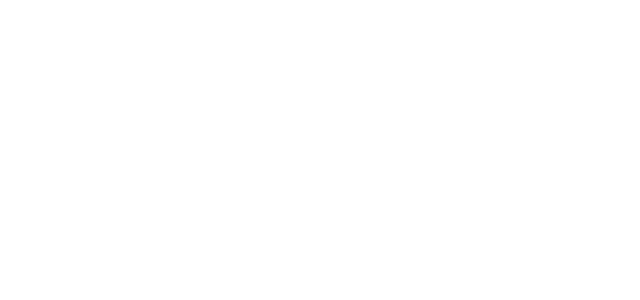
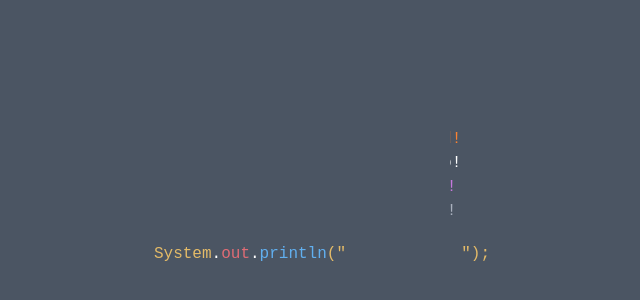
Before and after one commit to highpriesst/portfolio, a Next.js app: page /allWorks in a window 1280 px wide. Shown: the part 146-446 px from the top of the page, without its empty margins (318-958 px from the left). Built offline with nearby package versions, Linux system fonts and the light colour scheme.

Commit message:
trying to style new component

```diff
--- a/pages/allWorks.tsx
+++ b/pages/allWorks.tsx
@@ -1,9 +1,12 @@
 import React from "react";
+import GreetingText from "../components/GreetingText";
 
 function AllWorks() {
   return (
-    <div className="h-screen flex justify-center items-center [&>*]:text-white">
-      <h1>coming soon.</h1>
+    <div className="h-screen flex justify-center items-center bg-gray-600">
+      <div className="bg-gray-600 flex text-center">
+        <GreetingText />
+      </div>
     </div>
   );
 }
--- a/sections/Links.tsx
+++ b/sections/Links.tsx
@@ -3,7 +3,7 @@ import SingleLink from "../components/SingleLink";
 function Links() {
   return (
     <div className="text-black flex flex-col p-5 w-full dark:text-white">
-      <h1 className="mb-3">Links</h1>
+      <h1 className="mb-3 text-[#e4bb68]">Links</h1>
       <SingleLink
         name="Github"
         link={"https://github.com/highpriesst"}
--- a/styles/globals.css
+++ b/styles/globals.css
@@ -1,6 +1,8 @@
 @tailwind base;
 @tailwind components;
 @tailwind utilities;
+
+@import url("https://fonts.googleapis.com/css2?family=JetBrains+Mono:wght@100;500&display=swap");
 
 .text-color {
   background: linear-gradient(to right, #00f, #663399);
@@ -20,3 +22,79 @@
   font-family: "Flaviotte";
   src: url("../public/fonts/Flaviotte Font/OpenType-PS/Flaviotte.otf");
 }
+
+body {
+  background: #282c34;
+  font-family: JetBrains Mono, monospace;
+  height: 100vh;
+  width: 100vw;
+  color: #e4bb68;
+}
+
+.greeting-text-bg {
+  font-size: 2vmin;
+  font-family: JetBrains Mono, monospace;
+  height: 100vh;
+  width: 100vw;
+  display: flex;
+  justify-content: center;
+  align-items: center;
+  color: #e4bb68;
+}
+
+@keyframes move {
+  25% {
+    transform: translatey(-5.8vmin);
+    opacity: 1;
+  }
+  50% {
+    transform: translatey(-11vmin);
+  }
+  75% {
+    transform: translatey(-16.5vmin);
+  }
+}
+
+.animate-move {
+  animation: move 4s infinite;
+}
+
+.greeting {
+  display: relative;
+  top: 8.6vmin;
+  animation: white-out 5s infinite;
+}
+
+.closure::after {
+  content: "";
+  position: absolute;
+  height: 25vmin;
+  width: 40vmin;
+  background: red;
+  transform: translate(-45vmin, -24.5vmin);
+}
+
+.closure::before {
+  content: "";
+  position: absolute;
+  height: 25vmin;
+  width: 40vmin;
+  background: #282c34;
+  transform: translate(-40vmin, 5vmin);
+}
+
+.en {
+  color: #fa8231;
+}
+
+.es {
+  color: white;
+}
+
+.de {
+  color: #c678dd;
+}
+
+.it {
+  color: #a9b0bd;
+}
```
